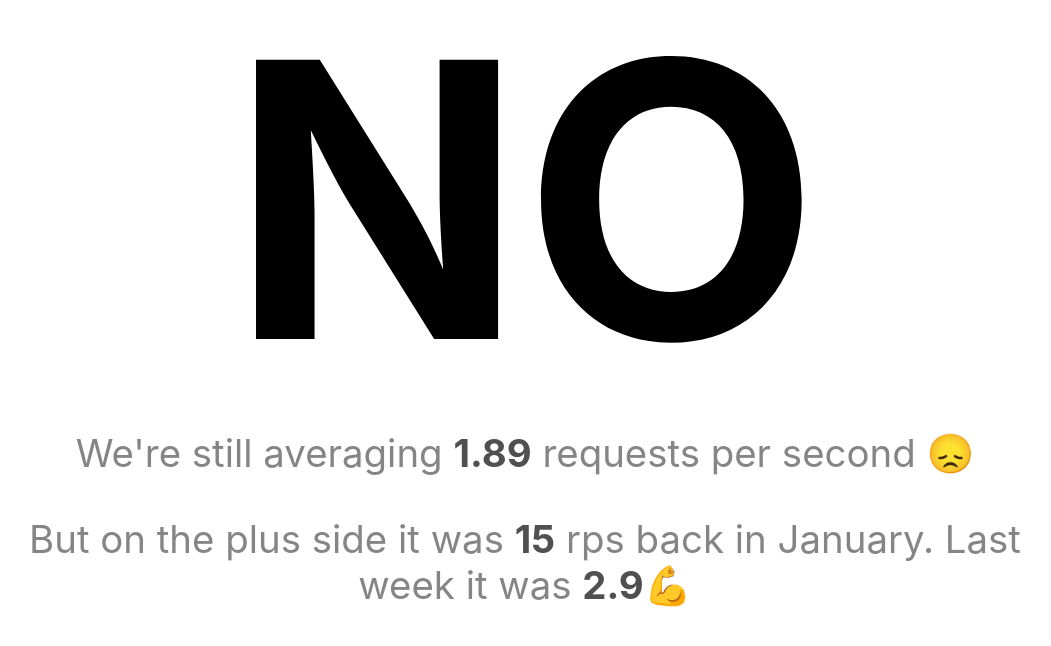
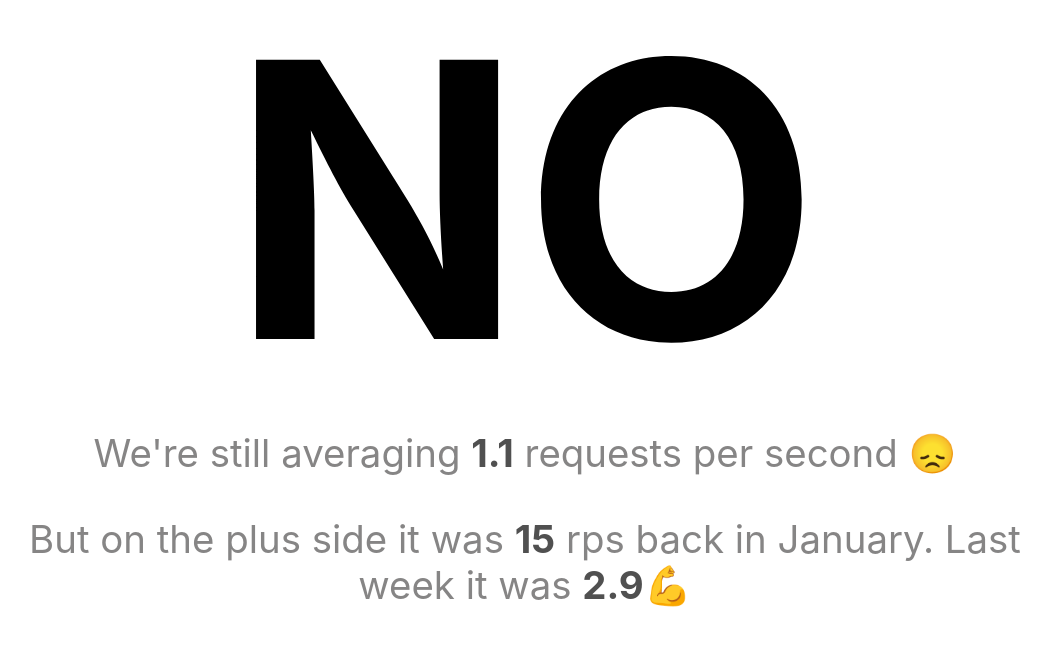
Before and after one commit to Ianfeather/canweturnoffthepublisher, a plain HTML site: page index.html in a window 1280 px wide. Shown: the whole page, without its empty margins (115-1166 px from the left). Drawn offline with Linux system fonts and the light colour scheme.

Commit message:
update after comments

```diff
--- a/index.html
+++ b/index.html
@@ -45,7 +45,7 @@
 <body>
   <div class="container">
     <h1 class="no">No</h1>
-    <p class="text first">We&apos;re still averaging <strong>1.89</strong> requests per second 😞</p>
+    <p class="text first">We&apos;re still averaging <strong>1.1</strong> requests per second 😞</p>
     <p class="text">But on the plus side it was <strong>15</strong> rps back in January. Last week it was <strong>2.9</strong>💪</p>
   </div>
 </body>
```
